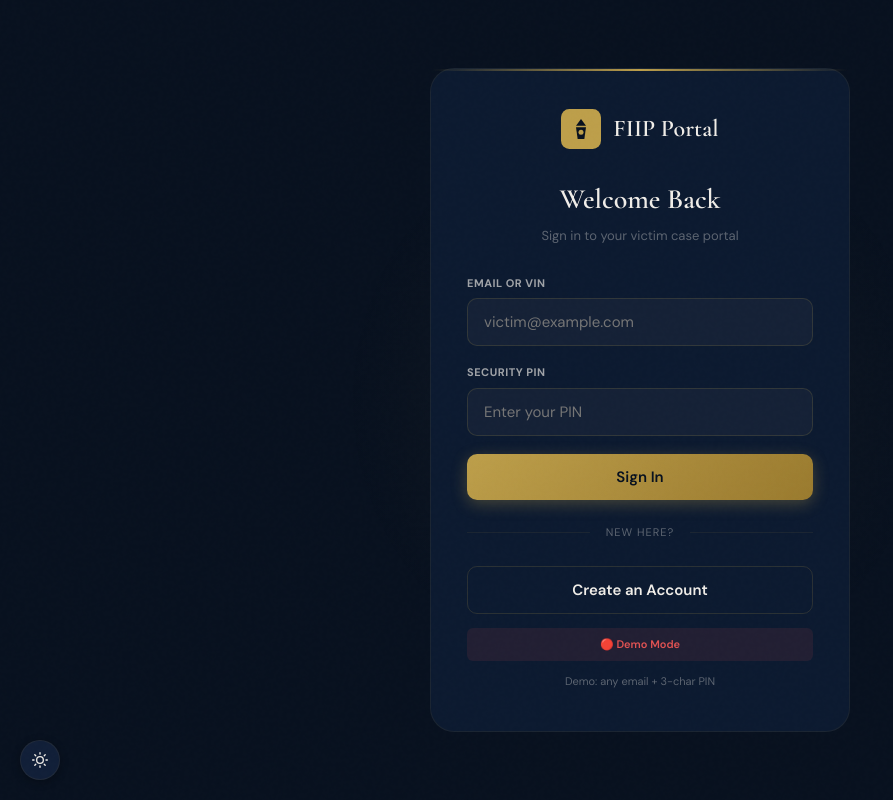
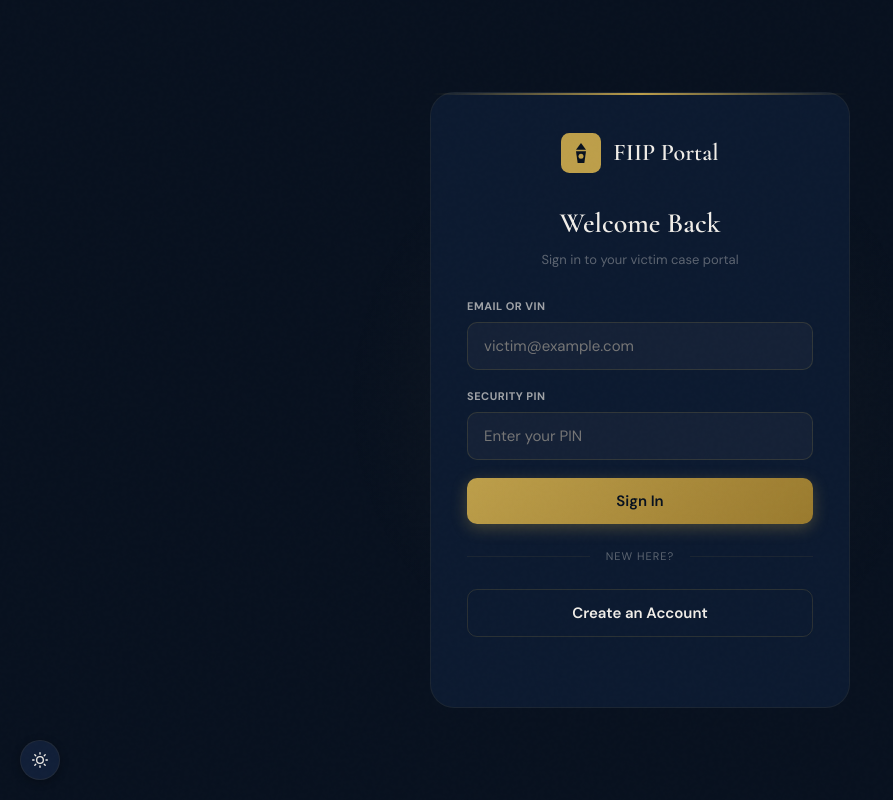
Before and after one commit to Eldee05/FLIP, a React (Vite) app: page / in a window 1280 px wide. Shown: the whole page, without its empty margins (0-893 px from the left). Built offline with nearby package versions, Linux system fonts and the light colour scheme; no server answers.

Commit message:
Removed demo hint text, fixed catch error by passer

```diff
--- a/src/pages/LoginPage.jsx
+++ b/src/pages/LoginPage.jsx
@@ -200,26 +200,13 @@ export default function LoginPage({ onGoSignUp }) {
             marginTop: "14px",
             padding: "8px 12px",
             borderRadius: "var(--radius-sm)",
-            background: s.bg,
+
             color: s.color,
             fontSize: "11px",
             fontWeight: 600,
             textAlign: "center",
           }}
-        >
-          {s.dot} {s.text}
-        </div>
-
-        <p
-          style={{
-            marginTop: "12px",
-            textAlign: "center",
-            fontSize: "11px",
-            color: "var(--text-muted)",
-          }}
-        >
-          Demo: any email + 3-char PIN
-        </p>
+        ></div>
       </div>
     </div>
   );
```
